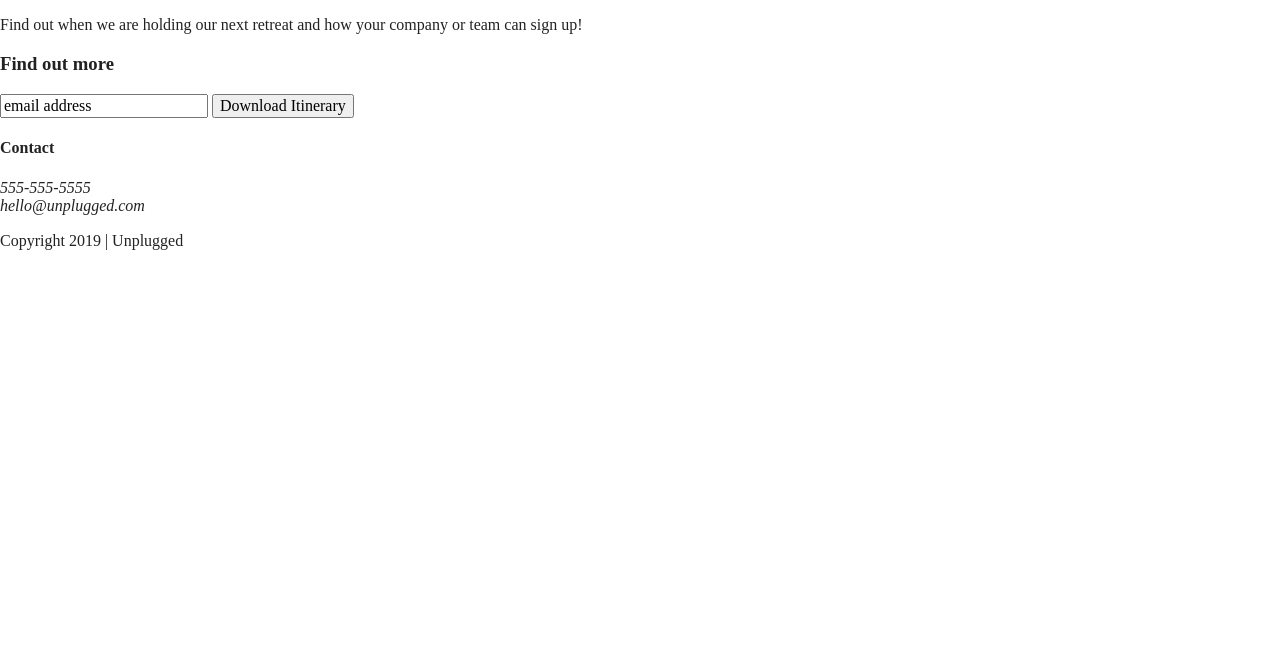
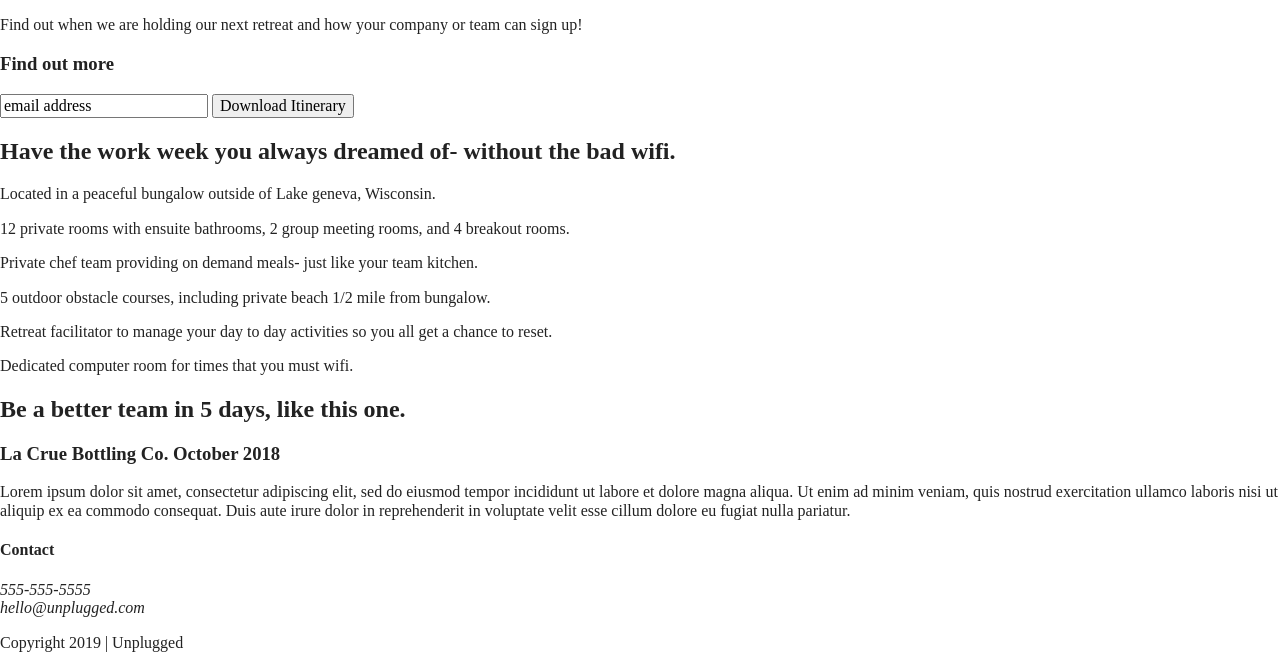
Before and after one commit to Sarah-C-Arvin/Unplugged-retreat, a website built with Parcel: page index.html in a window 1280 px wide. Shown: the part 176-844 px from the top of the page. Before the commit the page ends 800 px from the top, so only its background shows below. Built offline with nearby package versions, Linux system fonts and the light colour scheme.

Commit message:
Added features and reviews

```diff
--- a/index.html
+++ b/index.html
@@ -60,8 +60,61 @@
 
     <section class="features">
       <div class="content-wrapper">
-      </div>
-    </section>
+        <h2> Have the work week you always dreamed of- without the bad wifi.
+        </h2>
+        <article>
+          <p class="fontawesome-icon">
+          </p>
+          <p class="features-item-description">Located in a peaceful bungalow outside of Lake geneva, Wisconsin.
+          </p>
+        </article>
+        <article>
+          <p class="fontawesome-icon">
+          </p>
+          <p class="features-item-description">12 private rooms with ensuite bathrooms, 2 group meeting rooms, and 4 breakout rooms.
+          </p>
+        </article>
+        <article>
+          <p class="fontawesome-icon">
+          </p>
+          <p class="features-item-description">Private chef team providing on demand meals- just like your team kitchen.
+          </p>
+        </article>
+        <article>
+          <p class="fontawesome-icon">
+          </p>
+          <p class="features-item-description">5 outdoor obstacle courses, including private beach 1/2 mile from bungalow.
+          </p>
+        </article>
+        <article>
+          <p class="fontawesome-icon">
+          </p>
+          <p class="features-item-description">Retreat facilitator to manage your day to day activities so you all get a chance to reset.
+          </p>
+        </article>
+        <article>
+          <p class="fontawesome-icon">
+          </p>
+          <p class="features-item-description">Dedicated computer room for times that you must wifi.
+          </p>
+        </article>
+
+        <section class="reviews">
+          <div class="content-wrapper">
+            <h2>Be a better team in 5 days, like this one.
+            </h2>
+              <article>
+                <div>
+                  <h3>La Crue Bottling Co. October 2018</h3>
+                  <p>Lorem ipsum dolor sit amet, consectetur adipiscing elit, sed do eiusmod tempor incididunt ut labore et
+                  dolore magna aliqua. Ut enim ad minim veniam, quis nostrud exercitation ullamco laboris nisi ut aliquip
+                  ex ea commodo consequat. Duis aute irure dolor in reprehenderit in voluptate velit esse cillum dolore eu
+                  fugiat nulla pariatur.
+                </p>
+               </div>
+             </article>
+           </div>
+         </section>
 
 </main>
 
```
